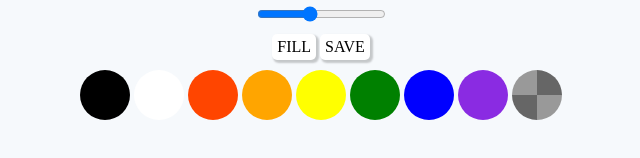
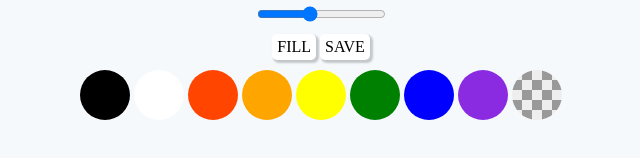
Before and after one commit to you-jin-lee/paintjs, a plain HTML site: page recap_version/index.html in a window 1280 px wide. Shown: the part 476-634 px from the top of the page, without its empty margins (319-959 px from the left). Drawn offline with Linux system fonts and the light colour scheme.

Commit message:
edit transparent button in css

```diff
--- a/recap_version/styles.css
+++ b/recap_version/styles.css
@@ -60,23 +60,23 @@ body {
 }
 
 .color__btns #transparent {
-  background-color: #999;
+  background-color: #eee;
   background-image: linear-gradient(
       45deg,
-      #666 25%,
+      #999 25%,
       transparent 25%,
       transparent 75%,
-      #666 75%,
-      #666
+      #999 75%,
+      #999
     ),
     linear-gradient(
       45deg,
-      #666 25%,
+      #999 25%,
       transparent 25%,
       transparent 75%,
-      #666 75%,
-      #666
+      #999 75%,
+      #999
     );
-  background-position: 0 0, 25px 25px;
-  background-size: 50px 50px;
+  background-size: 20px 20px; /*이미지너비 이미지 높이*/
+  background-position: 0 0, 10px 10px; /*linear-gredient의 각 위치*/
 }
```
